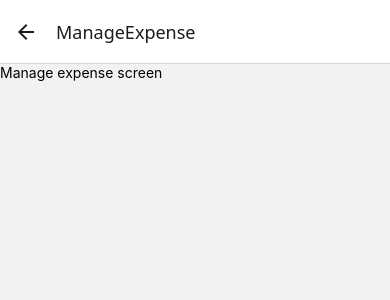
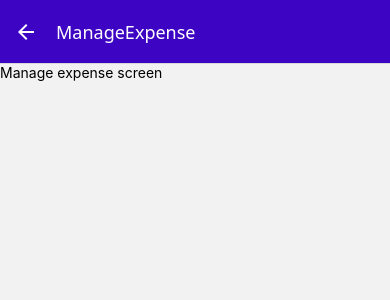
Before and after one commit to JuanCamiloClement/udemy-expenses-app, a React Native app: screen /ManageExpense in a window 390 px wide. Shown: the top 300 px of the page. Built offline with nearby package versions, Linux system fonts and the light colour scheme.

Commit message:
styling manage expense header

```diff
--- a/navigators/RootStackNavigator.tsx
+++ b/navigators/RootStackNavigator.tsx
@@ -2,14 +2,28 @@ import { createNativeStackNavigator } from '@react-navigation/native-stack';
 
 import { BottomTabNavigator } from './BottomTabNavigator';
 import { ManageExpenseScreen } from '../screens/ManageExpenseScreen';
+import { GlobalStyles } from '../constants/styles';
 
 const Stack = createNativeStackNavigator();
 
 export const RootStackNavigator = () => {
   return (
-    <Stack.Navigator>
+    <Stack.Navigator
+      screenOptions={{
+        headerStyle: {
+          backgroundColor: GlobalStyles.colors.primary500,
+        },
+        headerTintColor: 'white',
+      }}
+    >
       <Stack.Screen name="Stack" component={BottomTabNavigator} options={{ headerShown: false }} />
-      <Stack.Screen name="ManageExpense" component={ManageExpenseScreen} />
+      <Stack.Screen
+        name="ManageExpense"
+        component={ManageExpenseScreen}
+        options={{
+          presentation: 'modal',
+        }}
+      />
     </Stack.Navigator>
   );
 };
```
